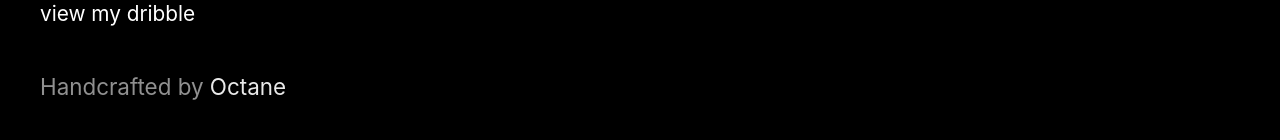
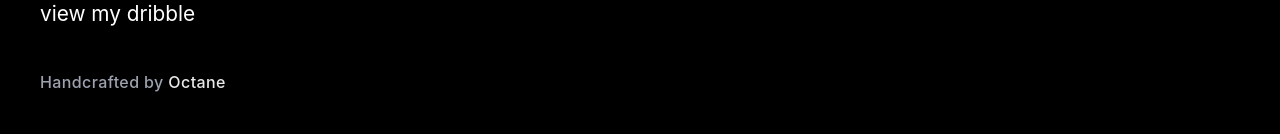
Before and after one commit to RachanaSravanthi/project-alpha, a React (Vite) app: page / in a window 1280 px wide. Shown: the part 1656-1796 px from the top of the page. Built offline with nearby package versions, Linux system fonts and the light colour scheme.

Commit message:
feat: Add footer styles

```diff
--- a/src/pages/HomePage.tsx
+++ b/src/pages/HomePage.tsx
@@ -213,7 +213,12 @@ export default function HomePage() {
                     </ul>
                     <ul className="flex flex-col justify-start font-normal text-[1.4rem] text-[#909090] ">
                         <motion.li variants={fadeIn}>
-                            <a href="#" className="hover:text-gray-300 transition-colors duration-300">Handcrafted by <span className='text-[#E9E9E9]'>Octane</span> </a>
+                            <h1 className="text-[1rem] font-inter font-medium tracking-wide">
+                                <span className="text-gray-400 transition-colors duration-300">Handcrafted by </span>
+                                <a className="text-[#E9E9E9] hover:underline" href="https://theoctane.vercel.app">
+                                    Octane
+                                </a>
+                            </h1>
                         </motion.li>
                     </ul>
                 </motion.footer>
```
